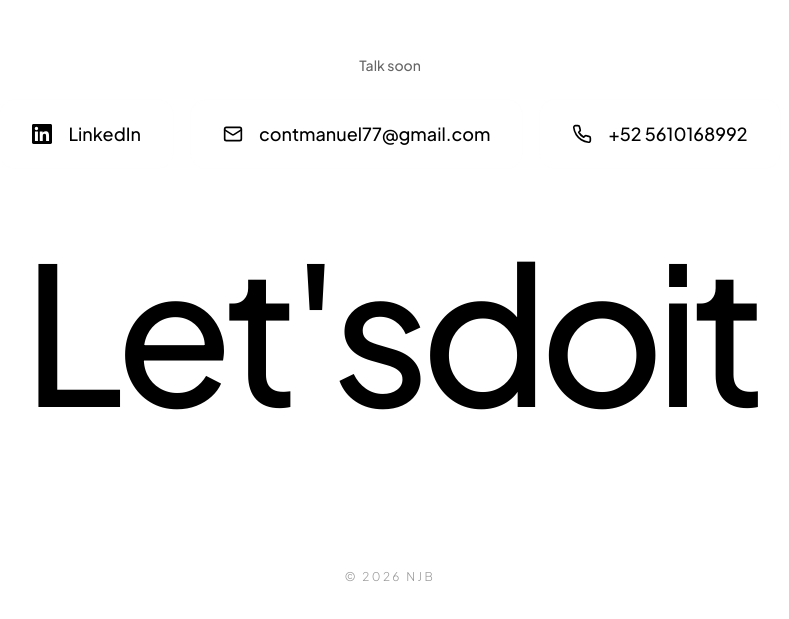
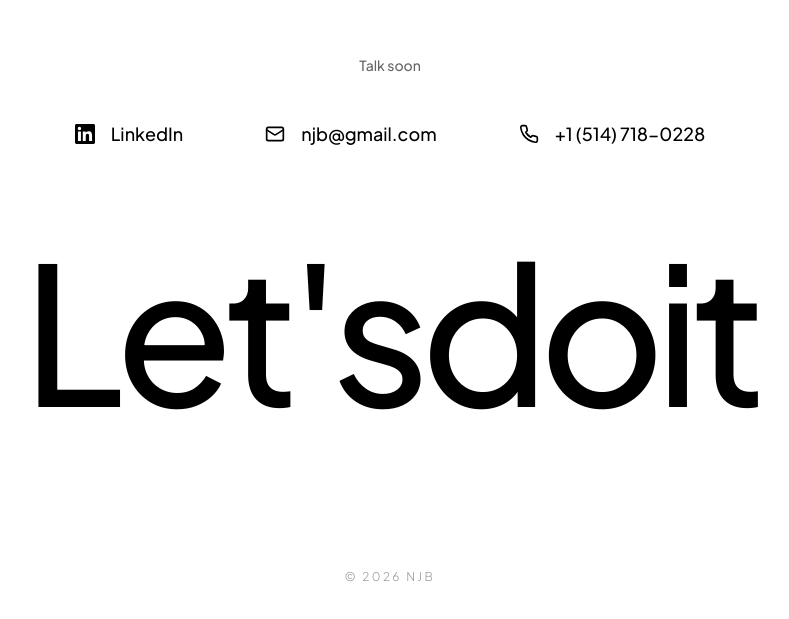
Before and after one commit to Miiles01/njb, a React (Vite) app: page /trabajo in a window 1280 px wide. Shown: the part 3981-4600 px from the top of the page, without its empty margins (250-1039 px from the left). Built offline with nearby package versions, Linux system fonts and the light colour scheme; the HTML template or start-up script is replaced by a standard one; a web font is replaced by a local one.

Commit message:
feat: update footer contact info and deactivate LinkedIn link

```diff
--- a/src/components/Footer.tsx
+++ b/src/components/Footer.tsx
@@ -64,21 +64,21 @@ const Footer = () => {
           <div className="flex flex-wrap gap-4 justify-center">
             <ContactLink
               label={t('footer.linkedin')}
-              value="https://www.linkedin.com/in/manuel-herrera-perfil"
-              href="https://www.linkedin.com/in/manuel-herrera-perfil"
+              value=""
+              href={undefined}
               icon={LinkedinModern}
               showTooltip={false}
             />
             <ContactLink
-              label="contmanuel77@gmail.com"
-              value="contmanuel77@gmail.com"
-              href="mailto:contmanuel77@gmail.com"
+              label="njb@gmail.com"
+              value="njb@gmail.com"
+              href="mailto:njb@gmail.com"
               icon={Mail}
             />
             <ContactLink
-              label="+52 5610168992"
-              value="+52 5610168992"
-              href="tel:+525610168992"
+              label="+1 (514) 718-0228"
+              value="+1 (514) 718-0228"
+              href="tel:+15147180228"
               icon={Phone}
             />
           </div>
```
